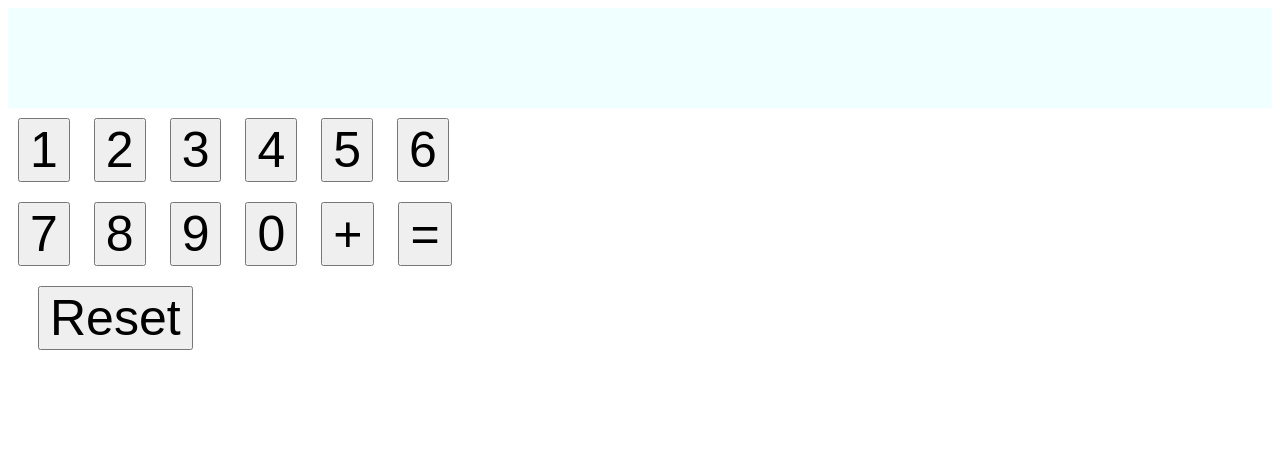
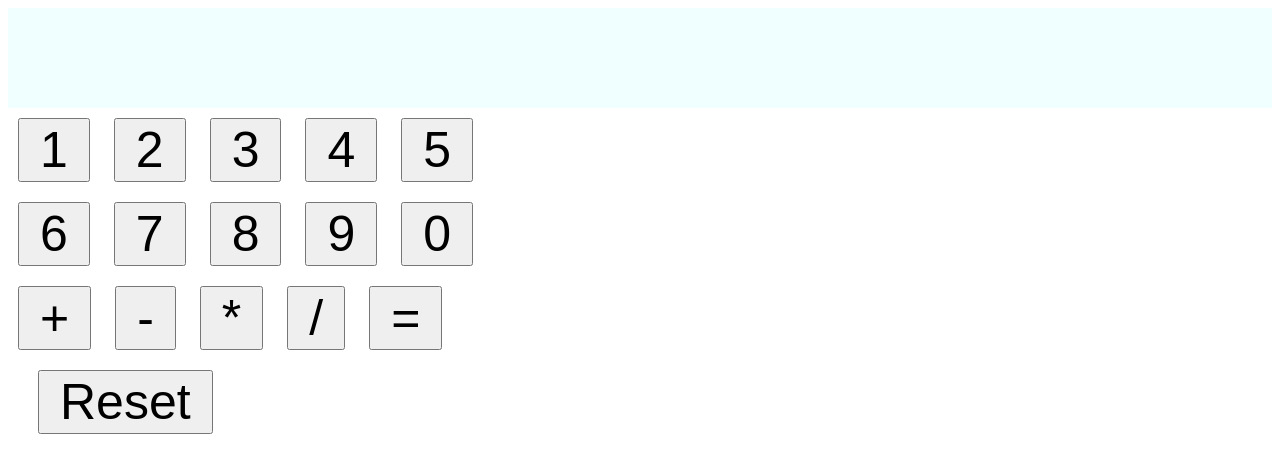
Before and after one commit to edsonstha/Cal, a plain HTML site: page index.html in a window 1280 px wide. Drawn offline with Linux system fonts and the light colour scheme.

Commit message:
New chnage

```diff
--- a/index.html
+++ b/index.html
@@ -9,8 +9,8 @@
             font-size: 50px;
             flex-wrap: wrap;
             margin: 10px;
-            padding-left: 10px;
-            padding-right: 10px;
+            padding-left: 20px;
+            padding-right: 20px;
         }
         .number{
             width: 40%;
@@ -95,6 +95,24 @@
     "> + </button>
 
     <button  onclick="
+    receiveCal('-');
+    //Calculation= Calculation + '+';//concentanation
+    console.log(Calculation);
+    "> - </button>
+
+<button  onclick="
+    receiveCal('*');
+    //Calculation= Calculation + '+';//concentanation
+    console.log(Calculation);
+    "> * </button>
+    <button  onclick="
+    receiveCal('/');
+    //Calculation= Calculation + '+';//concentanation
+    console.log(Calculation);
+    "> / </button>
+
+
+    <button  onclick="
     let cal=eval(Calculation);
     console.log(cal);
     // alert(`${cal}`);
```
